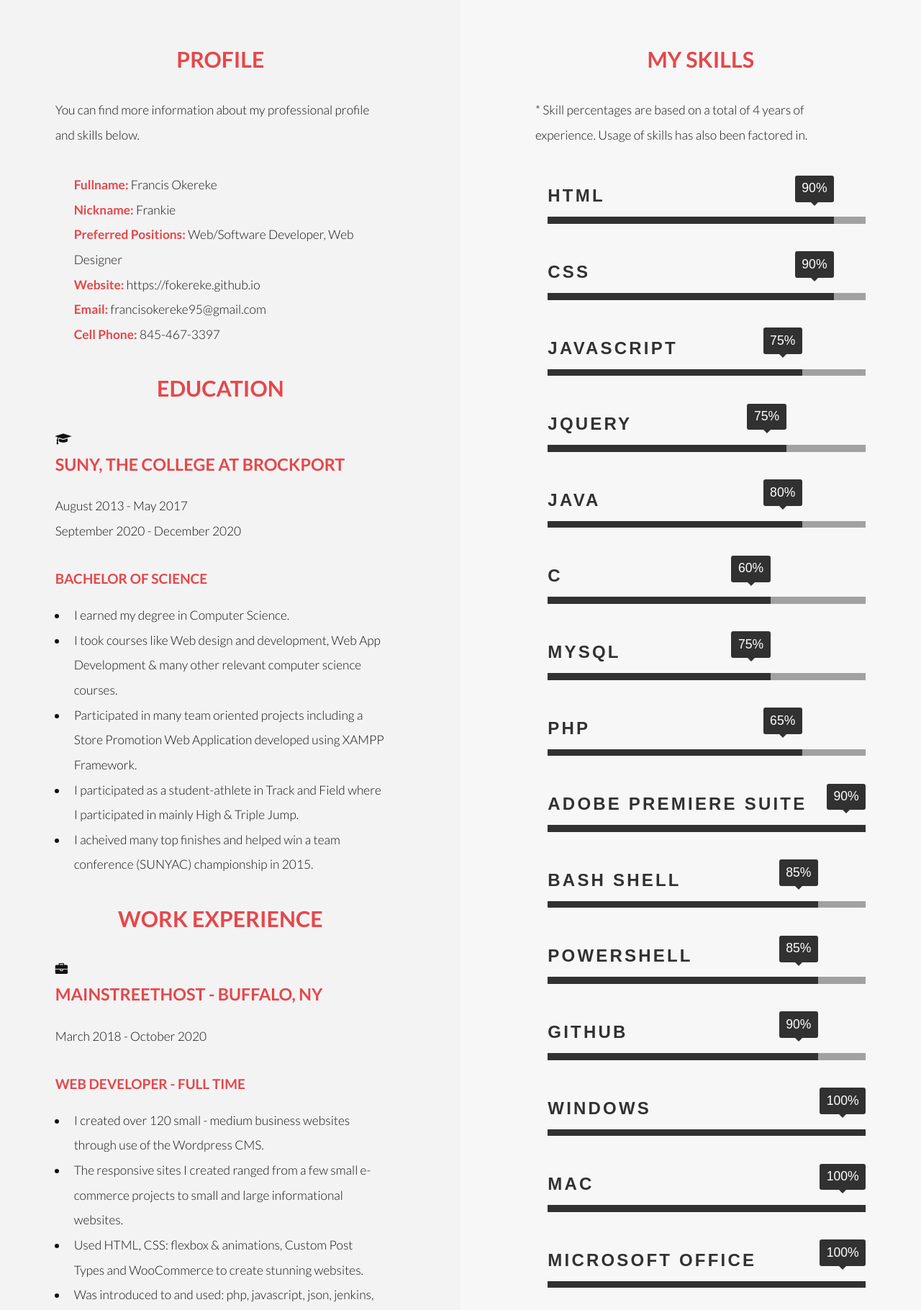
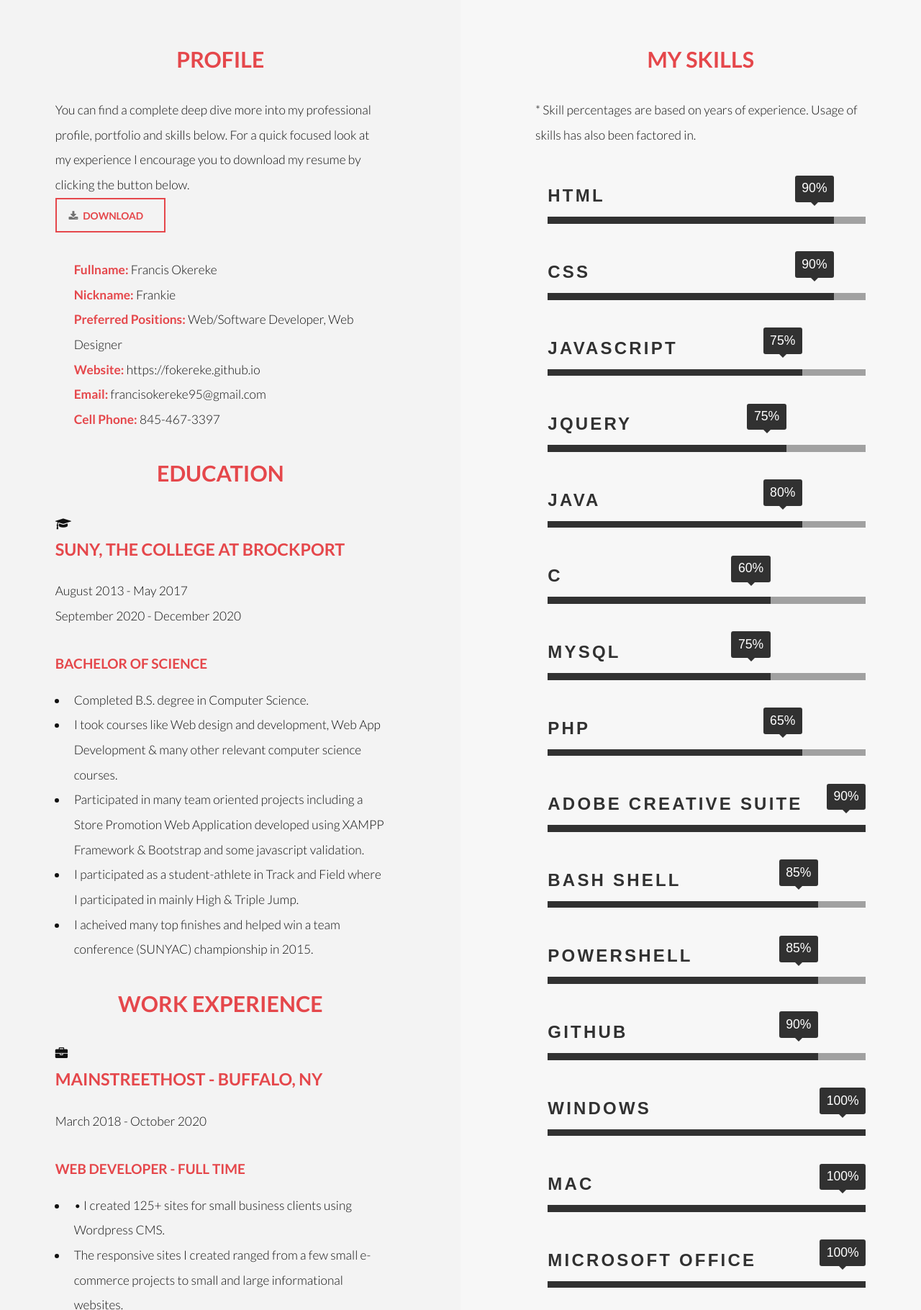
Before and after one commit to FOKEREKE/FOKEREKE.github.io, a plain HTML site: page stats.html in a window 1280 px wide. Shown: the part 740-2560 px from the top of the page at 72% size. Drawn offline with Linux system fonts and the light colour scheme.

Commit message:
text updates to the stats page

```diff
--- a/stats.html
+++ b/stats.html
@@ -51,7 +51,8 @@
         <header>
           <h2 align="center">Profile</h2>
         </header>
-        <p>You can find more information about my professional profile and skills below.</p>
+        <p>You can find a complete deep dive more into my professional profile, portfolio and skills below. For a quick focused look at my experience I encourage you to download my resume by clicking the button below.
+          <br><a href="media/ResumeOkereke.docx" download = "Resume" class="button alt icon fa-download">Download</a></p>
 
         <!-- /info-list -->
         <div class="col-six tab-full">
@@ -80,11 +81,11 @@
 
 	   					<h4>Bachelor of Science</h4>
                <ul>
-              <li>I earned my degree in Computer Science.</li>
+              <li>Completed B.S. degree in Computer Science.</li>
 
             <li>I took courses like Web design and development, Web App Development & many other relevant computer science courses.</li>
 
-            <li>Participated in many team oriented projects including a Store Promotion Web Application developed using XAMPP Framework.</li>
+            <li>Participated in many team oriented projects including a Store Promotion Web Application developed using XAMPP Framework & Bootstrap and some javascript validation.</li>
 
             <li>I participated as a student-athlete in Track and Field where I participated in mainly High & Triple Jump.</li>
 
@@ -102,7 +103,7 @@
 
 	   					<h4>Web Developer -  Full Time</h4>
  					<ul>
-            <li>I created over 120 small - medium business websites through use of the Wordpress CMS.</li>
+            <li>•	I created 125+ sites for small business clients using Wordpress CMS.</li>
 
             <li>The responsive sites I created ranged from a few small e-commerce projects to small and large informational websites.</li>
 
@@ -114,7 +115,7 @@
 
              <li>Assisted customers in purchasing and regaining access to their domains.</li>
 
-             <li>I created site mockups for client websites.</li>
+             <li>Recieved Employee of the month honors.</li>
 
              <li>I participated in weekly meetings with my development manager as well as keeping in regular contact with my clients.</li>
 
@@ -201,7 +202,7 @@
 
         <!-- /skill-bars -->
         <div class="col-six tab-full">
-          <p>* Skill percentages are based on a total of 4 years of experience. Usage of skills has also been factored in.</p>
+          <p>* Skill percentages are based on years of experience. Usage of skills has also been factored in.</p>
           <ul class="skill-bars">
             <li>
               <div class="progress percent90"><span>90%</span></div>
@@ -229,7 +230,7 @@
               <strong>PHP</strong> </li>
             <li>
               <div class="progress percent100"><span>90%</span></div>
-              <strong>Adobe Premiere Suite</strong> </li>
+              <strong>Adobe Creative Suite</strong> </li>
             <li>
               <div class="progress percent85"><span>85%</span></div>
               <strong>Bash Shell</strong> </li>
@@ -262,6 +263,14 @@
               <strong>Google Analytics</strong> </li>
                         </ul>
 <!--Portfolio Styling, needs to be moved to external -->
+
+<div>
+<h2>Portfolio</h2>
+I have prepared screenshots and links to some websites I have created. Take a look at some of the many different projects I have gotten to work on.
+
+</div>
+
+
  <h2 style="text-align:center"><br />Portfolio Section Coming Soon!</h2>
   <div>
   <div style="position: relative; display: inline-block;">
```
Also changed, not shown: 2 other files.
